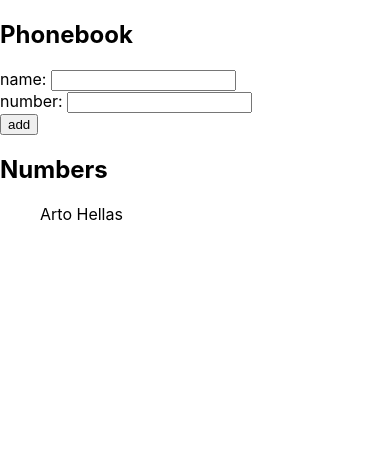
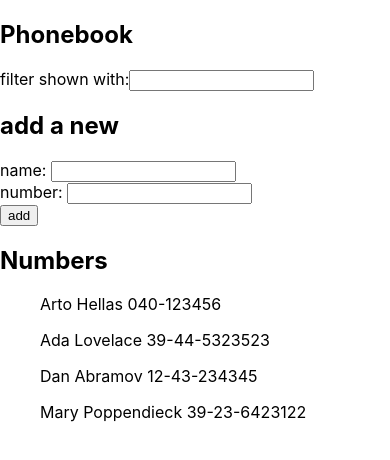
Before and after one commit to YunLi0905/fullstackopen2020, a React (Create React App) app in the folder part2/phonebook/: page / in a window 390 px wide. Shown: the top 460 px of the page. Built offline with nearby package versions, Linux system fonts and the light colour scheme.

Commit message:
2.9*: The Phonebook Step4

```diff
--- a/part2/phonebook/src/App.js
+++ b/part2/phonebook/src/App.js
@@ -2,9 +2,16 @@ import React, { useState } from "react"
 import Person from "./components/person"
 
 const App = () => {
-  const [persons, setPersons] = useState([{ name: "Arto Hellas" }])
+  const [persons, setPersons] = useState([
+    { name: "Arto Hellas", number: "040-123456" },
+    { name: "Ada Lovelace", number: "39-44-5323523" },
+    { name: "Dan Abramov", number: "12-43-234345" },
+    { name: "Mary Poppendieck", number: "39-23-6423122" }
+  ])
   const [newName, setNewName] = useState("")
   const [newNumber, setNewNumber] = useState("")
+  const [searchTerm, setSearchTerm] = useState("")
+  const [searchResults, setSearchResults] = useState([])
 
   const handleNameChange = event => {
     console.log(event.target.value)
@@ -33,11 +40,27 @@ const App = () => {
     }
   }
 
-  console.log(persons)
+  const handleSearch = event => {
+    setSearchTerm(event.target.value)
+  }
+  React.useEffect(() => {
+    const results = persons.filter(person =>
+      person.name.toLowerCase().includes(searchTerm)
+    )
+    setSearchResults(results)
+  }, [searchTerm])
 
   return (
     <div>
       <h2>Phonebook</h2>
+      <form>
+        <div>
+          filter shown with:
+          <input value={searchTerm} onChange={handleSearch} />
+        </div>
+      </form>
+
+      <h2>add a new</h2>
       <form onSubmit={addPerson}>
         <div>
           name: <input value={newName} onChange={handleNameChange} />
@@ -51,7 +74,7 @@ const App = () => {
       </form>
       <h2>Numbers</h2>
       <ul>
-        {persons.map(person => (
+        {searchResults.map(person => (
           <Person key={person.name} person={person} />
         ))}
       </ul>
```
